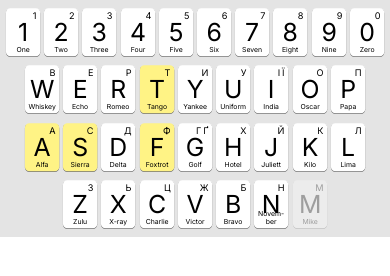
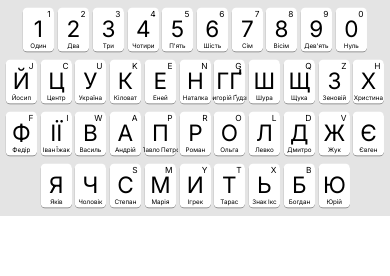
Before and after one commit to yuriyapostol/o-keyboard, a website: page src/index.html in a window 390 px wide. Drawn offline with Linux system fonts and the light colour scheme.

Commit message:
Refactor OKeyboard key handling and update layout import for Morse phonetic keyboard

```diff
--- a/src/core/keyboard.js
+++ b/src/core/keyboard.js
@@ -121,8 +121,8 @@ export class OKeyboard {
     }
     this.layout.keys.forEach(key => {
       if (!key) key = {};
-      const keyCode = codeTable?.values?.find(l => typeof key.key === "string"? l.key === key.key: Array.isArray(key.key)? key.key.flat(2).includes(l.key): false);
-      if (!key.code && keyCode?.value) key.code = keyCode?.value;
+      const keyCodes = codeTable?.values?.filter(l => typeof key.key === "string"? l.key === key.key: (Array.isArray(key.key)? key.key.flat(2).includes(l.key): false));
+      if (!key.code && keyCodes?.[0]?.value) key.code = keyCodes[0].value;
       if (!key.labels) key.labels = [];
 
       for (let i = 0; i < labels.length; i++) {
@@ -138,12 +138,12 @@ export class OKeyboard {
           key.labels[i] = [];
             //console.log(`keyCode ${labels[i].keyCode?.type} - ${keyCodeTable?.type}`);
           if (labels[i].codeTable?.type === codeTable?.type && labels[i].codeTable?.name !== codeTable?.name) {
-            this.layout.table(labels[i].codeTable).values.filter(l => l.value === keyCode?.value)
+            this.layout.table(labels[i].codeTable).values.filter(l => keyCodes?.some(k => k.value === l.value))
               .map(l => this.layout.table(labels[i].valueTable)?.values.find(m => m.key === l.key && m.value !== codeTable.values.find(n => n.key === l.key)?.value))
               .forEach(l => l && key.labels[i].push(tCaseFunc(l.value)));
           }
           else if (labels[i].valueTable) {
-            this.layout.table(labels[i].valueTable)?.values.filter(l => keyCode? l.key === keyCode.key: l.key === key.key)
+            this.layout.table(labels[i].valueTable)?.values.filter(l => keyCodes?.length? keyCodes.some(k => k.key === l.key): l.key === key.key)
               .forEach(l => [ l.value, ...(l.altValues || []) ].forEach(l => key.labels[i].push(tCaseFunc(l))));
           }
             console.log(JSON.stringify(key.labels[i]))
@@ -224,7 +224,7 @@ export class OKeyboard {
     this.container.querySelectorAll(".key").forEach(element => {
       const button = element.querySelector("button"),
         keyName = element.getAttribute("data-key"),
-        key = this.layout.keys.find(l => l.key === keyName);
+        key = this.layout.keys.find(l => ((Array.isArray(l.key) && l.key.flat(2).join(",")) || l.key) === keyName);
 
       const onMouseDown = (event) => {
         if (!key || key.disabled) return;
@@ -266,7 +266,8 @@ export class OKeyboard {
 
   _physicalKeyDown(event) {
     const keyName = (event.key || "").toLowerCase();
-    const key = this.layout.keys.find(k => k.key === keyName);
+    const key = this.layout.keys.find(k => Array.isArray(k.key)? k.key.flat(2).includes(keyName): k.key === keyName);
+    console.log("Physical key down:", keyName, key);
     if (!key || key.pressed || key.disabled) return;
     key.pressed = +(Date.now());
     const element = this.container.querySelector(`.key[data-key="${key.key}"]`);
@@ -281,7 +282,7 @@ export class OKeyboard {
 
   _physicalKeyUp(event) {
     const keyName = (event.key || "").toLowerCase();
-    const key = this.layout.keys.find(k => k.key === keyName);
+    const key = this.layout.keys.find(k => Array.isArray(k.key)? k.key.flat(2).includes(keyName): k.key === keyName);
     if (!key) return;
     const element = this.container.querySelector(`.key[data-key="${key.key}"]`);
     if (element) element.classList.remove("key-pressed");
--- a/src/data/layouts/morse-phonetic-uk-en.js
+++ b/src/data/layouts/morse-phonetic-uk-en.js
@@ -9,14 +9,14 @@ export const layout = {
   name: "uk-en",
   title: "Morse Code + Phonetic Alphabet: Ukrainian + English, QWERTY",
   labels: [
-    { type: "letter", tableName: "uk", case: "upper", keyCode: { type: "morse-code", tableName: "uk-legal" } },
-    { type: "letter", tableName: "en", position: 2, size: 0.8, case: "upper", keyCode: { type: "morse-code", tableName: "itu" } },
-    { type: "phonetic-alphabet", tableName: "uk", position: 7, size: 0.6 },
+    { valueTable: "letter/uk", case: "upper", codeTable: "morse-code/uk-legal" },
+    { valueTable: "letter/en", position: 2, size: 0.8, case: "upper", codeTable: "morse-code/itu" },
+    { valueTable: "phonetic-alphabet/uk", position: 7, size: 0.6 },
   ],
   keys: [
     ["1", "2", "3", "4", "5", "6", "7", "8", "9", "0"],
-    ["й", "ц", "у", "к", "е", "н", [["г", "ґ"]], "ш", "щ", "з", "х"],
-    ["ф", [["і", "ї"]], "в", "а", "п", "р", "о", "л", "д", "ж", "є"],
+    ["й", "ц", "у", "к", "е", "н", ["г", "ґ"], "ш", "щ", "з", "х"],
+    ["ф", ["і", "ї"], "в", "а", "п", "р", "о", "л", "д", "ж", "є"],
     ["я", "ч", "с", "м", "и", "т", "ь", "б", "ю"],
   ],
   hilightedKeys: ["а", "ф", "с", "т"],
--- a/src/index.html
+++ b/src/index.html
@@ -55,13 +55,14 @@
   <script type="module">
 
     import { OKeyboard } from "./index.js";
-    import { layout } from "./data/layouts/morse-phonetic-en-uk.js";
+    import { layout } from "./data/layouts/morse-phonetic-uk-en.js";
 
     let keyboard = new OKeyboard({
       container: '.keyboard',
       layout,
       onKeyDown: (key) => {
-        const code = key && keyboard.layout.table({type: "morse-code", name: "itu"})?.value(key.key);
+        console.log(key)
+        const code = key && keyboard.layout.table({type: "morse-code", name: "uk-legal"})?.value((Array.isArray(key.key) && key.key.flat(2)[0]) || key.key);
         if (code) {
           playMorseCode(code);
         }
```
